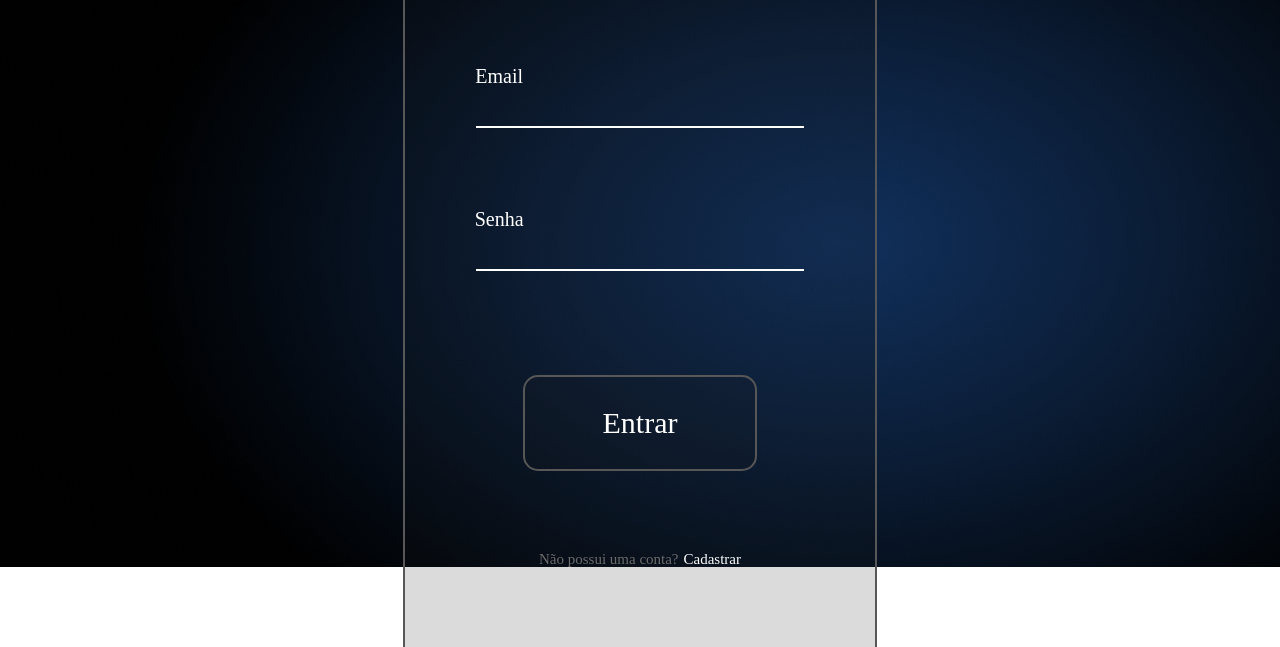
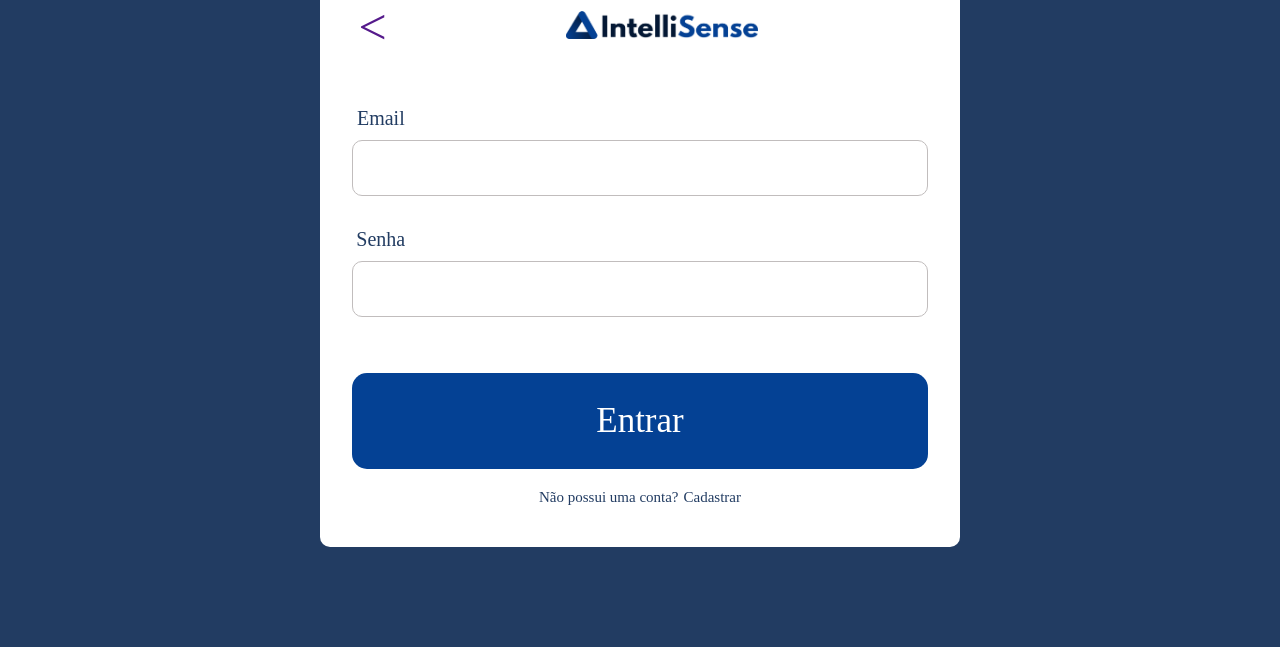
Before and after one commit to IntelliSense-SPTech/Front-End, a website: page public/views/login.html in a window 1280 px wide. Shown: the part 153-800 px from the top of the page. Drawn offline with Linux system fonts and the light colour scheme; a web font is replaced by a local one.

Commit message:
subindo nova tela de login

```diff
--- a/public/css/stylelogin.css
+++ b/public/css/stylelogin.css
@@ -1,5 +1,5 @@
-body{
-    background-image: url(../assets/background-login.png);
+body {
+    background-color: #223C62;
     position: fixed;
     background-size: cover;
     background-repeat: no-repeat;
@@ -7,7 +7,8 @@ body{
     font-family: "Tomorrow";
 
 }
-.corpo{
+
+.corpo {
     width: 100vw;
     height: 100vh;
     display: flex;
@@ -18,23 +19,41 @@ body{
 
 
 }
-.corpo-login{
-    background-color: var(--input-opacidade);
-    width: 37vw;
-    height: 100vh;
-    border-right: 2.5px solid #575757;
-    border-left: 2.5px solid #575757;
+
+.corpo-login {
+    background-color: #FFFFFF;
+    width: 50vw;
+    height: 75vh;
+    border-radius: 10px;
     display: flex;
-    justify-content: center;
     flex-direction: column;
+    align-items: center;
 }
-.titulo{
-    color: white;
+.corpo-titulo{
+    display: flex;
+    flex-direction: row;
+   margin-bottom: 5vh;
+   margin-top: 5vh;
+    align-items: center;
+   width: 100%;
+   height: 10vh;
+}
+.botao-voltar{
     font-size: 50px;
+    margin-left: 3vw;
+    color: #00265f;
+    text-decoration: none;
+}
+
+.titulo img {
+    width: 15vw;
     margin-bottom: 10vh;
+    margin-top: 10vh;
+    margin-left: 14vw;
 }
-.corpo-inputs{
-    color: white;
+
+.corpo-inputs {
+    color: black;
     display: flex;
     flex-direction: column;
     font-size: 20px;
@@ -48,63 +67,74 @@ body{
     outline: none;
 }
 
-.email{
+.email {
     background-color: transparent;
     border: none;
-    border-bottom: 2px solid white;
+    border: 1px solid #C1BDBD;
     padding: 10px;
-    width: 70%;
-    height: 5vh;
-    color: white;
-    margin-bottom: 10vh;
+    width: 90%;
+    height: 7vh;
+    color: black;
+    margin-bottom: 4vh;
     font-size: 20px;
+    border-radius: 10px;
 }
-.senha{
+
+.senha {
     background-color: transparent;
     border: none;
-    border-bottom: 2px solid white;
+    border: 1px solid #C1BDBD;
     padding: 10px;
-    width: 70%;
-    height: 5vh;
-    color: white;
+    width: 90%;
+    height: 7vh;
+    color: black;
     font-size: 20px;
-    margin-bottom: 13vh;
+    border-radius: 10px;
+    margin-bottom: 7vh;
 }
 
-.titulo-input{
-    margin-right: 60%;
+.titulo-input {
+    color: #223C62;
+    margin-right: 81%;
+    margin-bottom: 10px;
 }
-.botao-entrar{
-    background-color: var(--input-opacidade);
-    width: 50%;
+
+.botao-entrar {
+    background-color: #044194;
+    width: 90%;
     height: 12vh;
-    border: 2.5px solid #575757;
     border-radius: 15px;
-    font-size: 30px;
+    border: none;
+    font-size: 35px;
     color: white;
     font-family: "Tomorrow";
-    margin-bottom: 10vh;
-    transition: 0.7s;
+    margin-bottom: 2.5vh;
+
 }
-.botao-entrar:hover{
-    background-color: #7c7c7c;
+
+.botao-entrar:hover {
+    background-color: #114aa0;
     cursor: pointer;
 }
-.span-cadastrar{
-    color: #6b6b6b;
+
+.span-cadastrar {
+    color: #223C62;
     font-size: 15px;
 }
 
-.span-cadastrar a{
+.span-cadastrar a {
     text-decoration: none;
 }
 
-.link-cadastrar{
+.link-cadastrar {
     margin-left: 5px;
-    color: white;
+    color: #223C62;
     font-size: 15px;
+    font-weight: 500;
 }
-
+.link-cadastrar:hover{
+    text-decoration: underline;
+}
 .modal {
     display: none;
     position: fixed;
--- a/public/views/login.html
+++ b/public/views/login.html
@@ -15,8 +15,10 @@
     <div class="corpo">
 
         <div class="corpo-login">
-            <div class="titulo"><span>Login</span></div>
-
+            <div class="corpo-titulo">
+            <div class="botao-voltar"><a href=""><</a></div>
+            <div class="titulo"><img src="..\assets\2.png" alt=""></div>
+             </div>
             <div class="corpo-inputs">
                 <span class="titulo-input">Email</span>
                 <input type="email" class="email" id="input_email">
```
